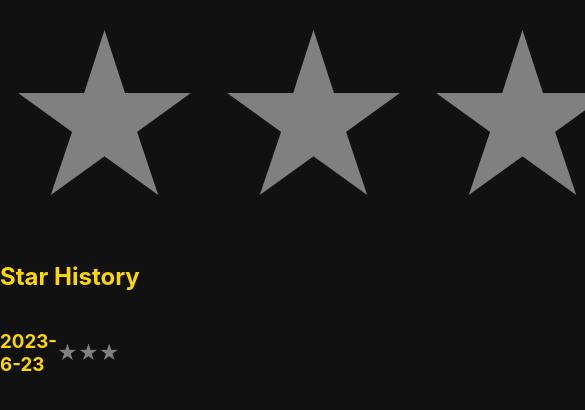
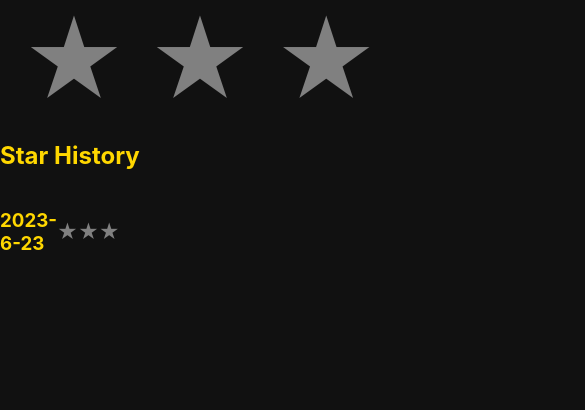
Before and after one commit to joseph-abell/stars, a React (Create React App) app: page / in a window 390 px wide. Shown: the top 410 px of the page, 585 px wide, since content can reach past the window. Built offline with nearby package versions, Linux system fonts and the light colour scheme.

Commit message:
more mobile styling changes

```diff
--- a/src/index.css
+++ b/src/index.css
@@ -9,14 +9,14 @@ body {
 }
 
 main {
-  width: 600px;
+  width: 400px;
   display: flex;
   justify-content: space-evenly;
   margin-right: 25vw;
 }
 
 .star {
-  font-size: 200px;
+  font-size: 100px;
   cursor: pointer;
 }
 
```
